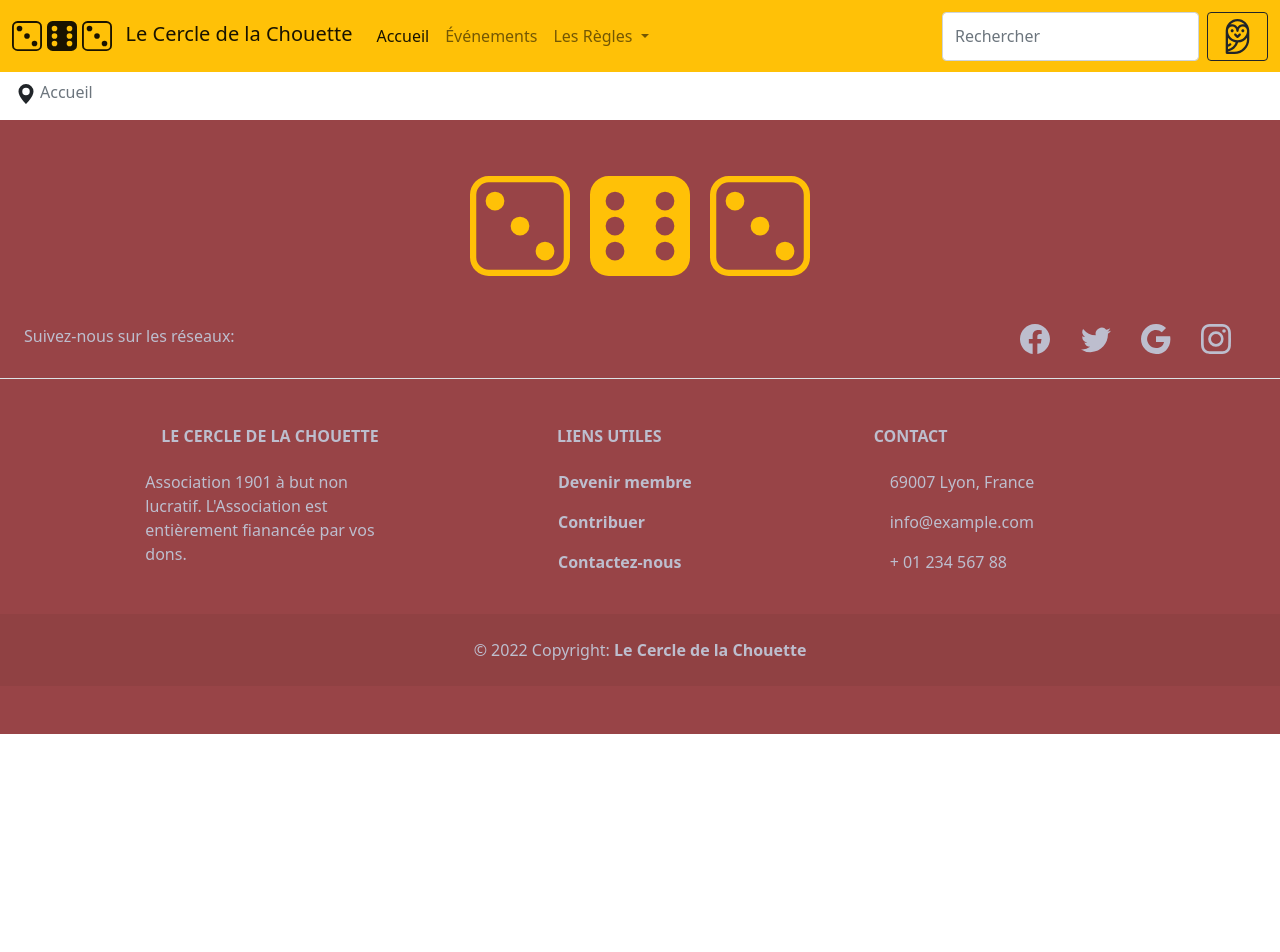
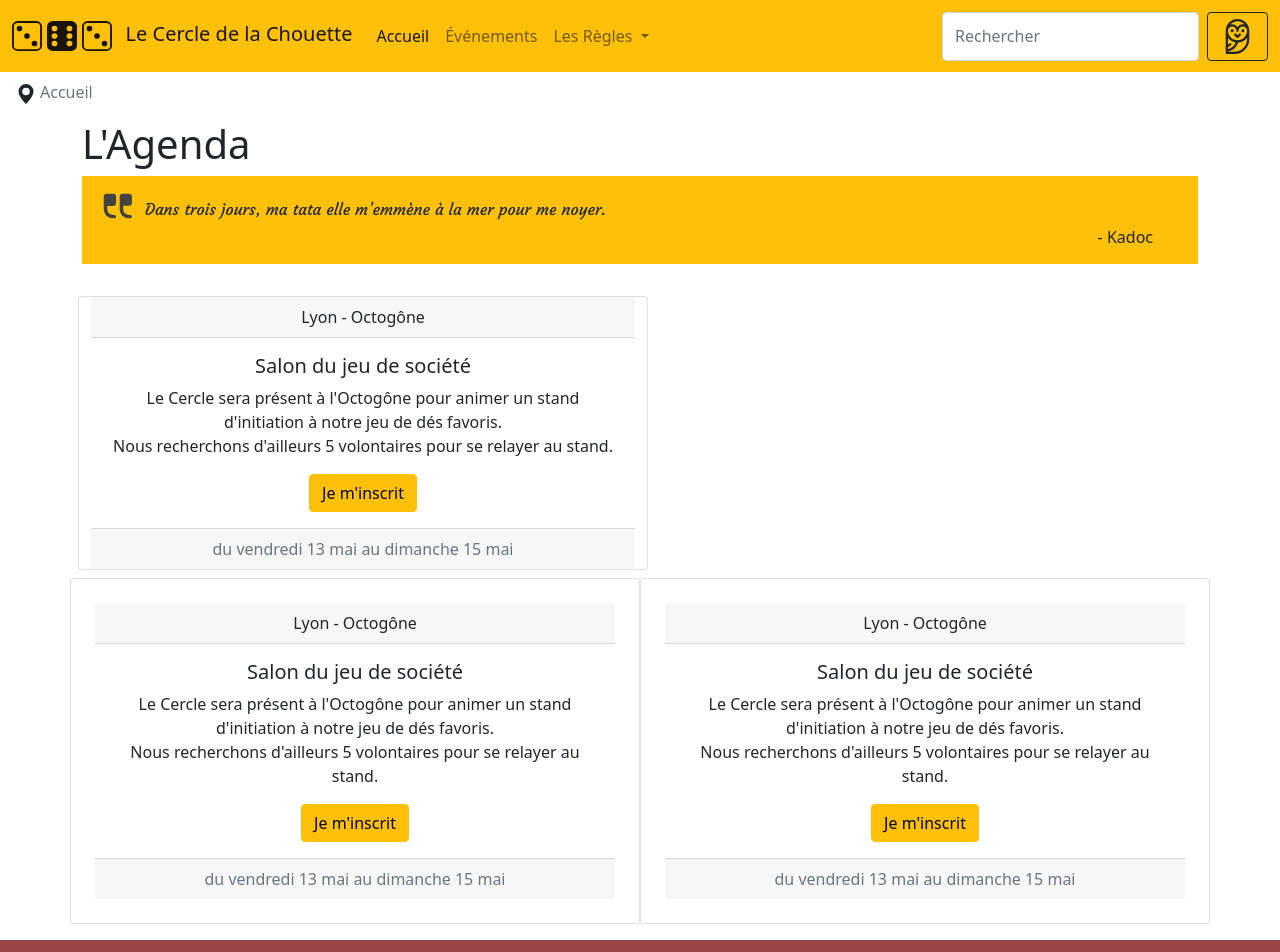
Before and after one commit to ClementSeux/site_asso, a website: page events.html in a window 1280 px wide. Shown: the top 952 px of the page. Before the commit the page ends 800 px from the top, so only its background shows below. Drawn offline with nearby package versions, Linux system fonts and the light colour scheme; files that its build step writes are made by us from their sources.

Commit message:
ft - Events: first draft for layout

```diff
--- a/events.html
+++ b/events.html
@@ -7,7 +7,7 @@
 <!-- Our CSS, generated by css/style.scss, imports bootstrap-->
 	<link rel="stylesheet" type="text/css" href="css/style.css">
 
-	<title>Le Cercle De La Chouette - Accueil</title>
+	<title>Le Cercle De La Chouette - Agenda</title>
 </head>
 <body>
 	<script> </script>
@@ -100,8 +100,81 @@
 	</nav>
 
 	<main class="container">
+		<h1>L'Agenda</h1>
+		<!--Quote-->
+		<div class="quote mt-2 mb-4">
+			<blockquote class="mb-0">
+				<svg class="me-2 align-bottom" width="30px" height="30px" viewBox="0 -0.5 17 17" version="1.1" xmlns="http://www.w3.org/2000/svg" xmlns:xlink="http://www.w3.org/1999/xlink" class="si-glyph si-glyph-quote-open">
+					<g stroke="none" stroke-width="1" fill="none" fill-rule="evenodd">
+						<g transform="translate(1.000000, 1.000000)" fill="#434343">
+							<path d="M15,13.969 C15.552,13.969 16,13.534 16,13 C16,12.466 15.552,12.031 15,12.031 C12.243,12.031 11,10.83 11,8.124 L11,6.906 L14.441,6.906 C15.271,6.906 15.947,6.301 15.947,5.468 L15.947,1.512 C15.947,0.678 15.271,0 14.441,0 L10.506,0 C9.676,0 9,0.678 9,1.512 L9,8.124 C9,11.899 11.141,13.969 15,13.969 L15,13.969 Z" class="si-glyph-fill"></path>
+							<path d="M6,13.969 C6.552,13.969 7,13.534 7,13 C7,12.466 6.552,12.031 6,12.031 C3.243,12.031 2,10.83 2,8.124 L2,6.947 L5.467,6.947 C6.301,6.947 6.979,6.271 6.979,5.441 L6.979,1.505 C6.979,0.675 6.301,-0.001 5.467,-0.001 L1.512,-0.001 C0.678,-0.001 0,0.675 0,1.505 L0,8.123 C0,11.899 2.141,13.969 6,13.969 L6,13.969 Z" class="si-glyph-fill"></path>
+						</g>
+					</g>
+				</svg>
+				Dans trois jours, ma tata elle m’emmène à la mer pour me noyer.
+			</blockquote>
+			<figcaption class="mt-1 text-end">- Kadoc</figcaption>
+		</div>
+
+		<div class="row">
+			<div class="card text-center m-2 col-12 col-md-6">
+				<div class="card-header">
+				  Lyon - Octogône
+				</div>
+				<div class="card-body">
+				  <h5 class="card-title">Salon du jeu de société</h5>
+				  <p class="card-text">Le Cercle sera présent à l'Octogône pour animer un stand d'initiation à notre jeu de dés favoris.
+					  <br>
+					  Nous recherchons d'ailleurs 5 volontaires pour se relayer au stand.
+					</p>
+				  <a href="#" class="btn btn-warning">Je m'inscrit</a>
+				</div>
+				<div class="card-footer text-muted">
+				  du vendredi 13 mai au dimanche 15 mai
+				</div>
+			  </div>
+
+			  <div class="card text-center p-4 col-12 col-md-6">
+				<div class="card-header">
+				  Lyon - Octogône
+				</div>
+				<div class="card-body">
+				  <h5 class="card-title">Salon du jeu de société</h5>
+				  <p class="card-text">Le Cercle sera présent à l'Octogône pour animer un stand d'initiation à notre jeu de dés favoris.
+					  <br>
+					  Nous recherchons d'ailleurs 5 volontaires pour se relayer au stand.
+					</p>
+				  <a href="#" class="btn btn-warning">Je m'inscrit</a>
+				</div>
+				<div class="card-footer text-muted">
+				  du vendredi 13 mai au dimanche 15 mai
+				</div>
+			  </div>
+
+			  <div class="card text-center p-4 col-12 col-md-6">
+				<div class="card-header">
+				  Lyon - Octogône
+				</div>
+				<div class="card-body">
+				  <h5 class="card-title">Salon du jeu de société</h5>
+				  <p class="card-text">Le Cercle sera présent à l'Octogône pour animer un stand d'initiation à notre jeu de dés favoris.
+					  <br>
+					  Nous recherchons d'ailleurs 5 volontaires pour se relayer au stand.
+					</p>
+				  <a href="#" class="btn btn-warning">Je m'inscrit</a>
+				</div>
+				<div class="card-footer text-muted">
+				  du vendredi 13 mai au dimanche 15 mai
+				</div>
+			  </div>
+
+
+		</div>
+
 
 	</main>
+
 
 	<!-- Footer -->
 	<footer class="mt-3 py-5 text-center text-lg-start">
```
